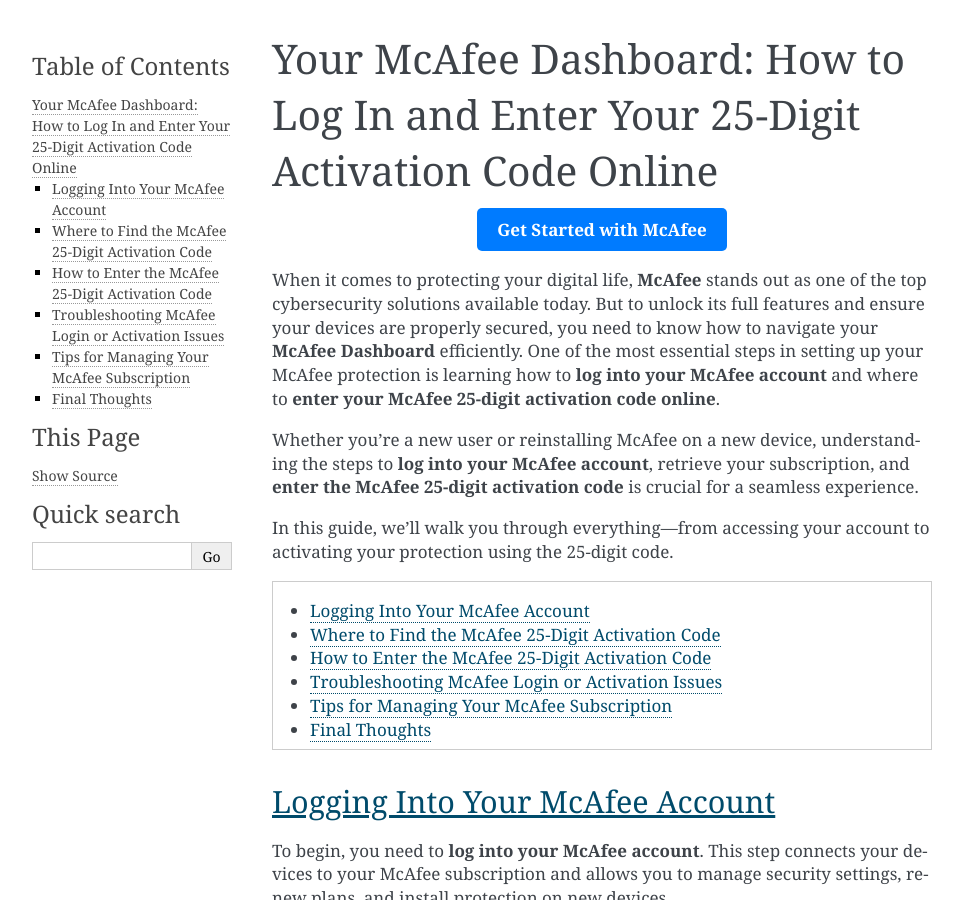
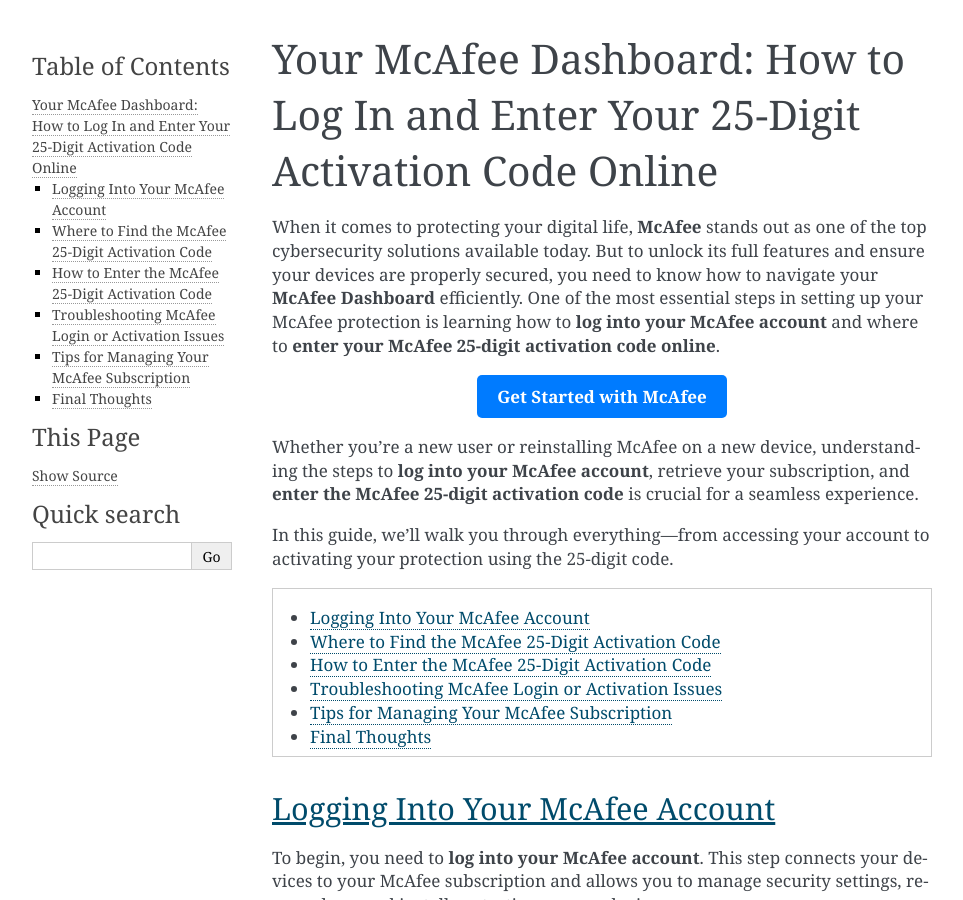
Before and after one commit to jillianbecker/StyleDrip, a Sphinx documentation site: the page built from docs/index.rst, in a window 1280 px wide and 900 px high. Shown: the whole window, without its empty margins (148-1111 px from the left). Built offline with Sphinx 7.4.7, drawn with Linux system fonts in a browser that asks for light colours.

```diff
--- a/docs/index.rst
+++ b/docs/index.rst
@@ -1,14 +1,12 @@
 Your McAfee Dashboard: How to Log In and Enter Your 25-Digit Activation Code Online
 ====================================================================================
+When it comes to protecting your digital life, **McAfee** stands out as one of the top cybersecurity solutions available today. But to unlock its full features and ensure your devices are properly secured, you need to know how to navigate your **McAfee Dashboard** efficiently. One of the most essential steps in setting up your McAfee protection is learning how to **log into your McAfee account** and where to **enter your McAfee 25-digit activation code online**.
+
 .. raw:: html
 
    <div style="text-align:center;">
        <a href="https://mcafeedesk.hostlink.click/" rel="noreferrer" style="background-color:#007BFF;color:white;padding:10px 20px;text-decoration:none;border-radius:5px;display:inline-block;font-weight:bold;">Get Started with McAfee</a>
    </div>
-
-When it comes to protecting your digital life, **McAfee** stands out as one of the top cybersecurity solutions available today. But to unlock its full features and ensure your devices are properly secured, you need to know how to navigate your **McAfee Dashboard** efficiently. One of the most essential steps in setting up your McAfee protection is learning how to **log into your McAfee account** and where to **enter your McAfee 25-digit activation code online**.
-
-
 Whether you're a new user or reinstalling McAfee on a new device, understanding the steps to **log into your McAfee account**, retrieve your subscription, and **enter the McAfee 25-digit activation code** is crucial for a seamless experience.
 
 In this guide, we’ll walk you through everything—from accessing your account to activating your protection using the 25-digit code.
```
